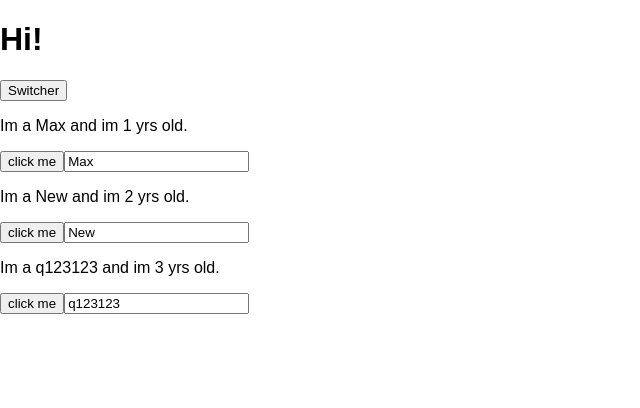
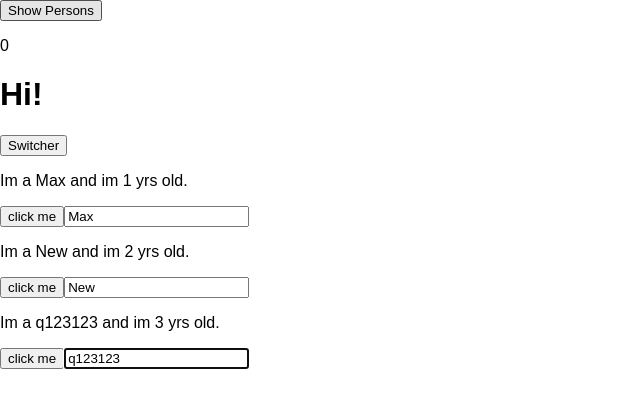
Before and after one commit to coffman21/react-guide, a React app: page / in a window 1280 px wide. Shown: the top 408 px of the page, without its empty margins (0-640 px from the left). Built offline with nearby package versions, Linux system fonts and the light colour scheme.

Commit message:
106 deep dive end

```diff
--- a/package.json
+++ b/package.json
@@ -50,6 +50,7 @@
     "test": "node scripts/test.js --env=jsdom"
   },
   "devDependencies": {
+    "prop-types": "^15.6.2",
     "radium": "^0.24.1"
   },
   "jest": {
--- a/src/components/Cockpit/Cockpit.css
+++ b/src/components/Cockpit/Cockpit.css
@@ -10,7 +10,7 @@
   font-weight: bold;
 }
 
-.Cockpit button {
+.Button {
   background-color: green;
   color: white;
   border: 1px solid white;
@@ -18,16 +18,16 @@
   cursor: pointer;
   margin: 8px;
 }
-.Cockpit button:hover {
+.Button:hover {
   background-color: lightgreen;
   color: black;
 }
 
-.Cockpit button.Red {
+.Button.Red {
   background-color: red;
   color: white;
 }
-.Cockpit button.Red:hover {
+.Button.Red:hover {
   background-color: salmon;
   color: black;
 }
--- a/src/components/Cockpit/Cockpit.js
+++ b/src/components/Cockpit/Cockpit.js
@@ -1,12 +1,13 @@
 import React from 'react'
 import classes from './Cockpit.css'
+import Aux from '../../hoc/Aux'
 
 const cockpit = (props) => {
 
   let appClasses = [classes.Red].join(" ");
-  let btnClass = '';
+  let btnClass = [classes.Button];
   if (props.showPersons) {
-    btnClass = classes.Red;
+    btnClass = [classes.Button, classes.Red].join(" ");
   }
 
   console.log(props);
@@ -18,13 +19,13 @@ const cockpit = (props) => {
   }
 
   return (
-    <div className={classes.Cockpit}>
+    <Aux>
       <h1 className={appClasses}>Hi!</h1>
       {wow}
       <button className={btnClass}
               onClick={props.clicked}>Switcher
       </button>
-    </div>
+    </Aux>
   );
 };
 
--- a/src/components/Persons/Person/Person.js
+++ b/src/components/Persons/Person/Person.js
@@ -5,7 +5,13 @@ class Person extends Component {
 
   constructor(props) {
     super(props);
+    this.inputElement = React.createRef();
+
     console.log("[Person.jsx] inside constructor", props);
+  }
+
+  focus() {
+    this.inputElement.current.focus();
   }
 
   componentWillMount() {
@@ -14,6 +20,7 @@ class Person extends Component {
 
   componentDidMount() {
     console.log("[Person.jsx] inside componentDidMount");
+
   }
 
   componentWillUnmount() {
@@ -27,7 +34,10 @@ class Person extends Component {
       <p>Im a {this.props.name} and im {this.props.age} yrs old.</p>
       <p>{this.props.children}</p>
       <button onClick={this.props.deleted}>click me</button>
-      <input type="text" onChange={this.props.changed} value={this.props.name}/>
+      <input ref={ this.inputElement }
+             type="text"
+             onChange={this.props.changed}
+             value={this.props.name}/>
     </div>
   }
 }
--- a/src/components/Persons/Persons.js
+++ b/src/components/Persons/Persons.js
@@ -1,10 +1,12 @@
-import React, { Component } from 'react';
+import React, {Component} from 'react';
 import Person from "./Person/Person";
+import PropTypes from 'prop-types';
 
 class Persons extends Component {
 
   constructor(props) {
     super(props);
+    this.lastPersonRef = React.createRef();
     console.log("[Persons.jsx] inside constructor", props);
   }
 
@@ -13,6 +15,7 @@ class Persons extends Component {
   }
 
   componentDidMount() {
+    this.lastPersonRef.current.focus();
     console.log("[Persons.jsx] inside componentDidMount");
   }
 
@@ -26,7 +29,10 @@ class Persons extends Component {
 
   shouldComponentUpdate(nextProps, nextState) {
     console.log("[Persons.jsx] inside shouldComponentUpdate", nextProps, nextState);
-    return nextProps.persons !== this.props.persons;
+    // return nextProps.persons !== this.props.persons
+    //   && nextProps.changed !== this.props.changed
+    //   && nextProps.deleted !== this.props.deleted;
+    return true;
   }
 
   componentWillUpdate(nextProps, nextState) {
@@ -47,12 +53,19 @@ class Persons extends Component {
           key={person.id}
           name={person.name}
           age={person.age}
+          ref={this.lastPersonRef}
           changed={(event) => this.props.changed(event, person.id)}
           deleted={() => this.props.deleted(idx)}/>
       ) : null;
     });
   }
+}
+
+Person.propTypes = {
+  click: PropTypes.func,
+  name: PropTypes.string,
+  age: PropTypes.number,
+  changed: PropTypes.func,
 };
 
-
 export default Persons;
--- a/src/containers/App.jsx
+++ b/src/containers/App.jsx
@@ -3,7 +3,8 @@ import React, {Component} from 'react';
 import Persons from "../components/Persons/Persons";
 import Cockpit from "../components/Cockpit/Cockpit";
 import classes from "./App.css";
-
+import withClassConf from '../hoc/WithClassConf';
+import Aux from '../hoc/Aux';
 
 class App extends Component {
 
@@ -17,6 +18,7 @@ class App extends Component {
         {id: '3', name: "q123123", age: 3},
       ],
       showPersons: true,
+      toggleClickHandler: 0,
     };
   }
 
@@ -32,10 +34,30 @@ class App extends Component {
     console.log("[App.jsx] inside componentWillUnmount");
   }
 
+  // shouldComponentUpdate(nextProps, nextState) {
+  //   console.log("[App.jsx] inside shouldComponentUpdate", nextProps, nextState);
+  //   return nextProps.persons !== this.props.persons
+  //     && nextProps.showPersons !== this.props.showPersons;
+  // }
+
+  componentWillUpdate(nextProps, nextState) {
+    console.log("[App.jsx] inside componentWillUpdate", nextProps, nextState);
+  }
+
+  componentDidUpdate() {
+    console.log("[App.jsx] inside componentDidUpdate");
+  }
+
+
   togglePersons = () => {
     const show = this.state.showPersons;
-    this.setState({showPersons: !show});
-  };
+    this.setState((prevState, props) => {
+      return {
+        showPersons: !show,
+        toggleClickHandler: this.state.toggleClickHandler + 1
+      }
+    });
+  }
 
   changeHandler = (event, idx) => {
     const personIdx = this.state.persons.findIndex(p => {
@@ -49,9 +71,7 @@ class App extends Component {
   };
 
   deletePersonHandler = (idx) => {
-    const persons = [...this.state.persons];
-    persons.splice(idx, 1);
-    this.setState({persons: persons})
+    this.setState({persons: [...this.state.persons].splice(idx, 1)})
   };
 
   render() {
@@ -67,13 +87,18 @@ class App extends Component {
                            clicked={this.togglePersons}/>;
 
     return (
-      <div className={classes.App}>
+      <Aux>
+        <button onClick={() => {
+          this.setState({showPersons: true})
+        }}>Show Persons
+        </button>
+        <p>{this.state.toggleClickHandler}</p>
         {cockpit}
         {persons}
-      </div>
+      </Aux>
     );
   }
 
 }
 
-export default App;
+export default withClassConf(App, classes.App);
--- /dev/null
+++ b/src/hoc/Aux.js
@@ -0,0 +1,3 @@
+const aux = (props) => props.children;
+
+export default aux;
--- /dev/null
+++ b/src/hoc/WithClassConf.js
@@ -0,0 +1,17 @@
+import React, { Component } from 'react';
+
+
+const withClass = (WrappedComponent, className) => {
+  return class extends Component {
+    render() {
+      return (
+        <div className={className}>
+          <WrappedComponent ref={this.props.forwardRef} {...this.props} />
+        </div>
+      )
+    };
+  };
+};
+
+
+export default withClass;
```
Also changed, not shown: src/hoc/WithClass.js (added, +9 -0 lines).
